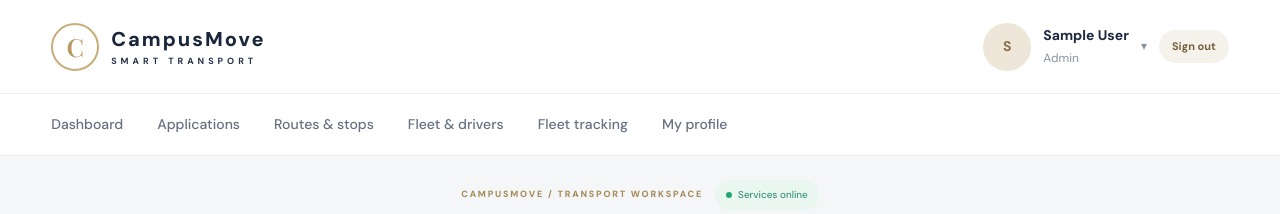
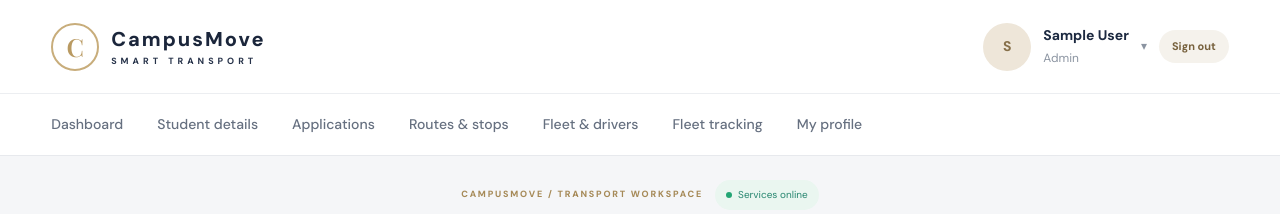
Before and after one commit to raviteja1431431111/CampusMove_V6, a Flask app: page /tracking in a window 1280 px wide. Shown: the top 214 px of the page. Run offline with Flask 3, Linux system fonts and the light colour scheme; the visitor is signed in with stand-in values (Sample User, id 1); data that the repository does not hold is empty; parts of the project's set-up code (start-up, migrations or seed data) failed here and were passed over; some libraries are stand-ins or nearby versions; grey boxes are pictures that could not be loaded.

Commit message:
Add Student details to Admin navigation

```diff
--- a/templates/base.html
+++ b/templates/base.html
@@ -3,7 +3,7 @@
 <link rel="preconnect" href="https://fonts.googleapis.com"><link rel="preconnect" href="https://fonts.gstatic.com" crossorigin><link href="https://fonts.googleapis.com/css2?family=DM+Sans:wght@400;500;600;700;800&family=Playfair+Display:wght@500;600;700&display=swap" rel="stylesheet"><link rel="stylesheet" href="{{ url_for('static',filename='style.css') }}"><link rel="stylesheet" href="https://unpkg.com/leaflet@1.9.4/dist/leaflet.css"></head>
 <body class="{% if current_user %}signed-in role-{{ current_role }}{% else %}public-site{% endif %}">
 {% if current_user %}<div class="app-shell"><div class="main-area"><header class="campus-header"><a class="brand" href="{{ url_for('home') }}"><span class="brand-mark">C</span><span class="brand-name">Campus<span>Move</span><small>SMART TRANSPORT</small></span></a><div class="header-user"><div class="avatar">{{ current_user[:1]|upper }}</div><div class="header-user-copy"><b>{{ current_user }}</b><small>{{ current_role|replace('_',' ')|title }}</small></div><span class="user-caret">▾</span><form method="post" action="/logout"><input type="hidden" name="csrf_token" value="{{ csrf_token() }}"><button class="header-logout" type="submit">Sign out</button></form></div></header>
-<nav class="campus-nav">{% if current_role=='student' %}<a href="/student">Dashboard</a><a href="/student/apply">Bus pass</a><a href="/tracking">Live tracking</a><a href="/profile">My profile</a><a href="/student#applications">My applications</a>{% elif current_role=='parent' %}<a href="/parent">Dashboard</a><a href="/parent/children">My children</a><a href="/tracking">Live tracking</a><a href="/parent/notifications">Notifications</a><a href="/profile">My profile</a>{% elif current_role=='driver' %}<a href="/driver">Dashboard</a><a href="/driver#trip">Trip controls</a><a href="/driver#boarding">Boarding desk</a><a href="/profile">My profile</a>{% elif current_role=='admin' %}<a href="/admin">Dashboard</a><a href="/admin/applications">Applications</a><a href="/admin/routes">Routes & stops</a><a href="/admin/fleet">Fleet & drivers</a><a href="/tracking">Fleet tracking</a><a href="/profile">My profile</a>{% elif current_role=='super_admin' %}<a href="/superadmin">Dashboard</a><a href="/superadmin#accounts">Accounts</a><a href="/superadmin#links">Family links</a><a href="/superadmin#logs">Audit activity</a><a href="/tracking">Fleet tracking</a><a href="/profile">My profile</a>{% endif %}</nav><div class="workspace-caption"><span>CAMPUSMOVE / TRANSPORT WORKSPACE</span><i><b></b>Services online</i></div>
+<nav class="campus-nav">{% if current_role=='student' %}<a href="/student">Dashboard</a><a href="/student/apply">Bus pass</a><a href="/tracking">Live tracking</a><a href="/profile">My profile</a><a href="/student#applications">My applications</a>{% elif current_role=='parent' %}<a href="/parent">Dashboard</a><a href="/parent/children">My children</a><a href="/tracking">Live tracking</a><a href="/parent/notifications">Notifications</a><a href="/profile">My profile</a>{% elif current_role=='driver' %}<a href="/driver">Dashboard</a><a href="/driver#trip">Trip controls</a><a href="/driver#boarding">Boarding desk</a><a href="/profile">My profile</a>{% elif current_role=='admin' %}<a href="/admin">Dashboard</a><a href="/admin/students">Student details</a><a href="/admin/applications">Applications</a><a href="/admin/routes">Routes & stops</a><a href="/admin/fleet">Fleet & drivers</a><a href="/tracking">Fleet tracking</a><a href="/profile">My profile</a>{% elif current_role=='super_admin' %}<a href="/superadmin">Dashboard</a><a href="/superadmin#accounts">Accounts</a><a href="/superadmin#links">Family links</a><a href="/superadmin#logs">Audit activity</a><a href="/tracking">Fleet tracking</a><a href="/profile">My profile</a>{% endif %}</nav><div class="workspace-caption"><span>CAMPUSMOVE / TRANSPORT WORKSPACE</span><i><b></b>Services online</i></div>
 {% else %}<header class="public-top"><a class="brand" href="/"><span class="brand-mark">C</span><span class="brand-name">Campus<span>Move</span><small>SMART TRANSPORT</small></span></a><nav><a href="/login">Sign in</a></nav></header>{% endif %}
 <main class="wrap {% if current_user %}dashboard-wrap{% else %}public-wrap{% endif %}">{% with messages=get_flashed_messages(with_categories=true) %}{% for c,m in messages %}<div class="flash {{ c }}">{{ m }}</div>{% endfor %}{% endwith %}{% block content %}{% endblock %}</main>
 {% if current_user %}<footer class="app-footer">CampusMove · Intelligent College Transport Management</footer></div></div>{% else %}<footer>CampusMove · Intelligent College Transport Management</footer>{% endif %}<script src="https://unpkg.com/leaflet@1.9.4/dist/leaflet.js"></script>{% block scripts %}{% endblock %}</body></html>
```
